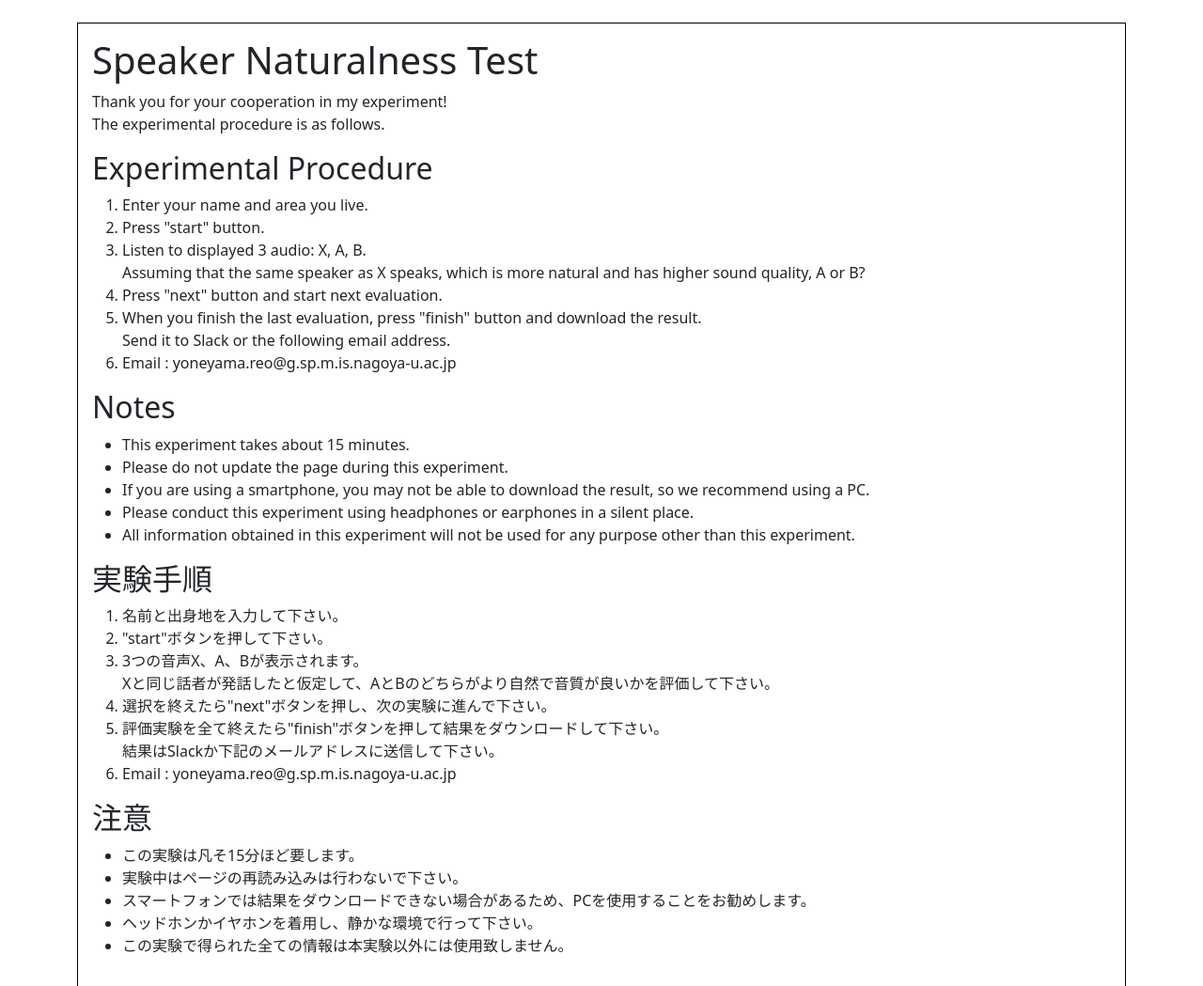
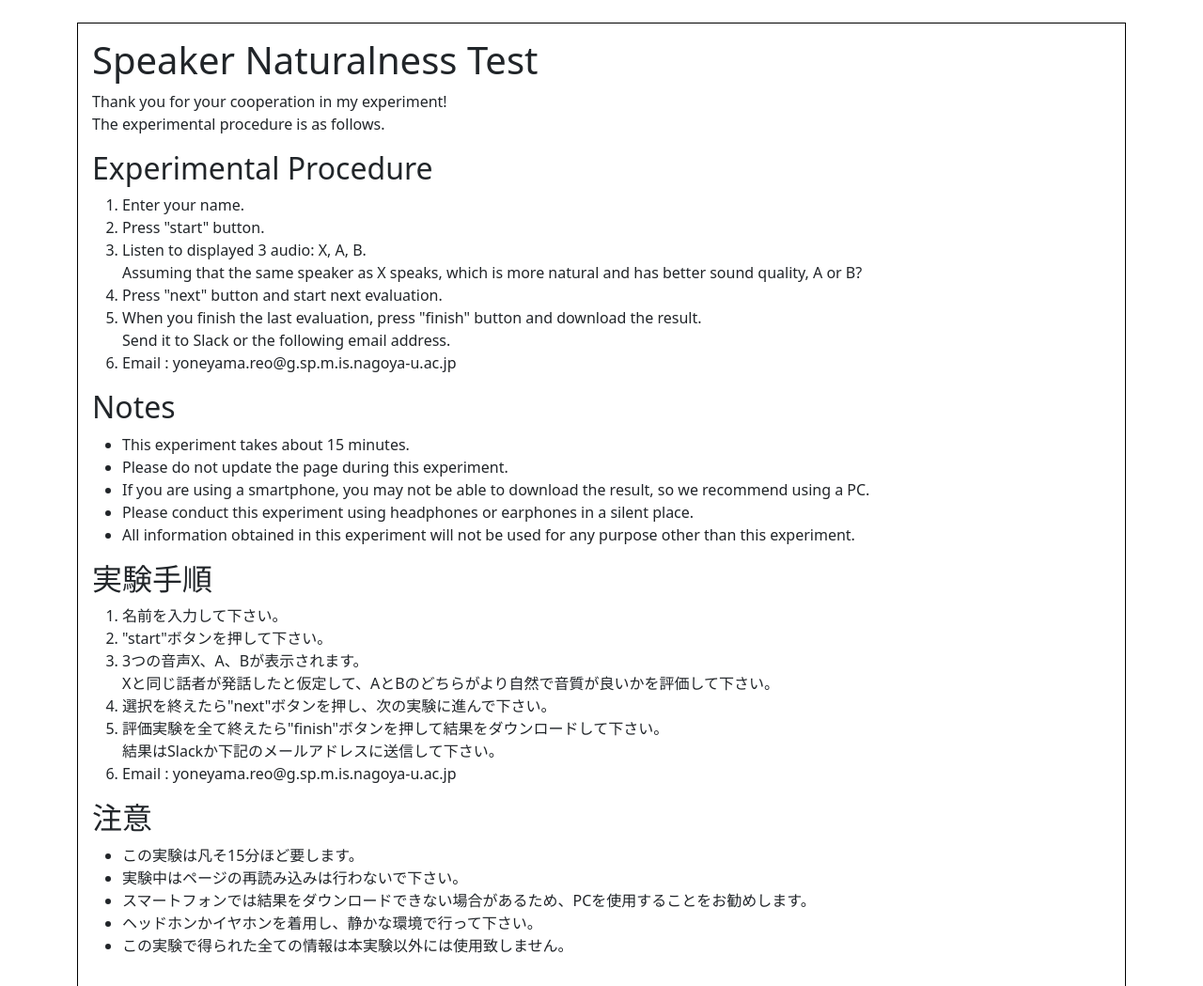
Before and after one commit to chomeyama/SpeakerNaturalnessTest, a plain HTML site: page index.html in a window 1280 px wide. Shown: the top 1049 px of the page at 94% size. Drawn offline with nearby package versions, Linux system fonts and the light colour scheme.

Commit message:
Update index.html

```diff
--- a/index.html
+++ b/index.html
@@ -25,10 +25,10 @@
 
             <h2>Experimental Procedure</h2>
             <ol>
-                <li>Enter your name and area you live.</li>
+                <li>Enter your name.</li>
                 <li>Press "start" button.</li>
                 <li>Listen to displayed 3 audio: X, A, B.<br>
-                    Assuming that the same speaker as X speaks, which is more natural and has higher sound quality, A or
+                    Assuming that the same speaker as X speaks, which is more natural and has better sound quality, A or
                     B?</b></li>
                 <li>Press "next" button and start next evaluation.</li>
                 <li>When you finish the last evaluation, press "finish" button and download the result.<br>
@@ -51,7 +51,7 @@
 
             <h2>実験手順</h2>
             <ol>
-                <li>名前と出身地を入力して下さい。</li>
+                <li>名前を入力して下さい。</li>
                 <li>"start"ボタンを押して下さい。</li>
                 <li>3つの音声X、A、Bが表示されます。<br>
                     Xと同じ話者が発話したと仮定して、AとBのどちらがより自然で音質が良いかを評価して下さい。</li>
```
